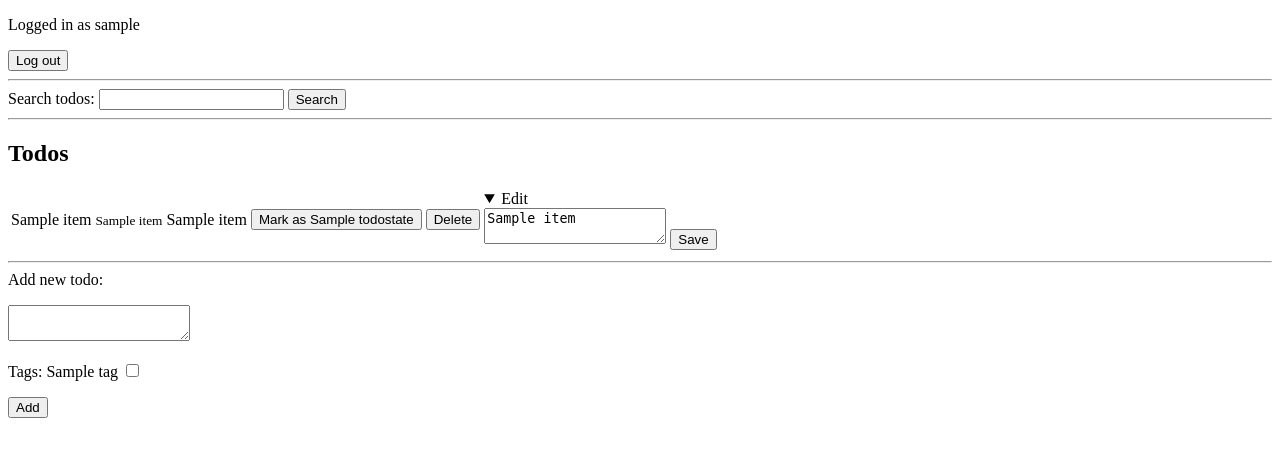
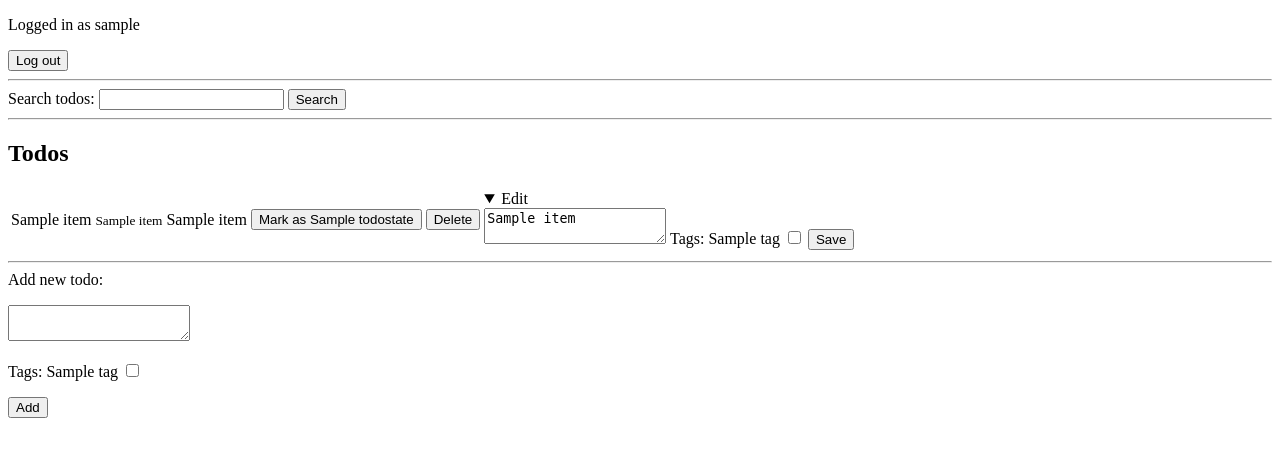
Before and after one commit to Tuupertunut/TodoApp, a Flask app: template templates/todolist.html in a window 1280 px wide, after a click on "Edit". Shown: the top 457 px of the page. Run offline with Flask 3, Linux system fonts and the light colour scheme; the template is opened without the code that fills it: most values are stand-ins (such as "Sample title", 1, 10 or a date in 2020).

Commit message:
Implement editing todo tags

```diff
--- a/app.py
+++ b/app.py
@@ -138,7 +138,7 @@ def add_todo():
     try:
         db = sqlite3.connect("database.db")
         # The default todostate is the one with id 1
-        item_id = db.execute(
+        todo_id = db.execute(
             "INSERT INTO todoitems (item, user_id, todostate_id) VALUES (?, ?, 1) RETURNING id",
             [item, user_id],
         ).fetchone()[0]
@@ -146,7 +146,7 @@ def add_todo():
         for tag_id in tags:
             db.execute(
                 "INSERT INTO todoitems_tags (todoitem_id, tag_id) VALUES (?, ?)",
-                [item_id, tag_id],
+                [todo_id, tag_id],
             )
         db.commit()
         db.close()
@@ -199,6 +199,7 @@ def edit_todo(todo_id):
     check_csrf()
     user_id = session["user_id"]
     new_item = request.form["item"]
+    new_tags = request.form.getlist("tags")
 
     try:
         db = sqlite3.connect("database.db")
@@ -206,6 +207,12 @@ def edit_todo(todo_id):
             "UPDATE todoitems SET item = ? WHERE id = ? AND user_id = ?",
             [new_item, todo_id, user_id],
         )
+        db.execute("DELETE FROM todoitems_tags WHERE todoitem_id = ?", [todo_id])
+        for tag_id in new_tags:
+            db.execute(
+                "INSERT INTO todoitems_tags (todoitem_id, tag_id) VALUES (?, ?)",
+                [todo_id, tag_id],
+            )
         db.commit()
         db.close()
     except Exception as error:
--- a/templates/todolist.html
+++ b/templates/todolist.html
@@ -52,6 +52,11 @@
                     </summary>
                     <form action="/todos/edit/{{ item[0] }}" method="post">
                         <textarea name="item" id="edit{{ item[0] }}">{{ item[1] }}</textarea>
+                        <label>Tags:</label>
+                        {% for tag in tags %}
+                        <label for="edit{{ item[0] }}_tag{{ tag[0] }}">{{ tag[1] }}</label>
+                        <input type="checkbox" name="tags" id="edit{{ item[0] }}_tag{{ tag[0] }}" value="{{ tag[0] }}" />
+                        {% endfor %}
                         <input type="hidden" name="csrf_token" value="{{ session.csrf_token }}" />
                         <input type="submit" value="Save" />
                     </form>
```
